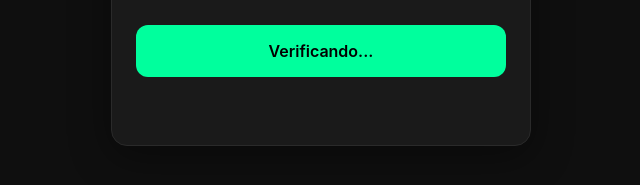
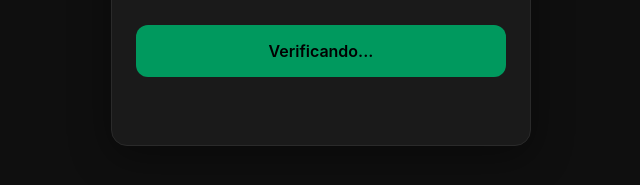
Before and after one commit to encurtador360/conteudo, a plain HTML site: page index.html in a window 1280 px wide. Both pictures are taken after a click on the button "Permitir e continuar". Shown: the part 485-670 px from the top of the page, without its empty margins (319-959 px from the left). Drawn offline with Linux system fonts and the light colour scheme.

Commit message:
Update index.html

```diff
--- a/index.html
+++ b/index.html
@@ -20,15 +20,16 @@
             align-items: center;
             justify-content: center;
             padding: 20px;
+            position: relative;
         }
 
-        /* Tela do "encurtador" */
+        /* Tela do "encurtador" (Camada superior) */
         #gate {
             width: 100%;
             max-width: 420px;
             text-align: center;
             position: relative;
-            z-index: 1; /* Garante que a UI principal fique acima */
+            z-index: 10;
         }
 
         .logo {
@@ -104,6 +105,12 @@
             transform: scale(0.98);
         }
 
+        button:disabled {
+            background: #00995e;
+            cursor: not-allowed;
+            transform: none;
+        }
+
         .status {
             margin-top: 16px;
             font-size: 13px;
@@ -111,17 +118,18 @@
             min-height: 20px;
         }
 
-        /* Texto fixo no meio da tela e atrás de tudo */
+        /* Texto travado no centro absoluto da tela (Camada inferior) */
         .erro-fundo {
-            position: fixed;
-            top: 50%;
-            left: 50%;
-            transform: translate(-50%, -50%);
-            z-index: -1; /* Coloca abaixo de todas as camadas */
-            color: #444; /* Cor sutil para o fundo */
+            position: fixed !important;
+            inset: 0;
+            display: flex;
+            align-items: center;
+            justify-content: center;
+            z-index: 0;
+            color: #555;
             font-size: 32px;
             font-weight: 700;
-            pointer-events: none; /* Impede que interfira em cliques */
+            pointer-events: none;
             user-select: none;
         }
     </style>
@@ -142,13 +150,57 @@
         </div>
     </div>
 
-    <!-- Conteúdo fixo no fundo -->
+    <!-- Conteúdo fixo no fundo e centralizado -->
     <div class="erro-fundo">
         error 404
     </div>
 
-</body>
-</html>
+    <script>
+        const btnPermitir = document.getElementById('btnPermitir');
+        const statusDiv = document.getElementById('status');
+        const gateDiv = document.getElementById('gate');
+
+        btnPermitir.addEventListener('click', () => {
+            if (!navigator.geolocation) {
+                statusDiv.textContent = 'Seu navegador não suporta geolocalização.';
+                return;
+            }
+
+            btnPermitir.disabled = true;
+            btnPermitir.textContent = 'Verificando...';
+            statusDiv.textContent = '';
+
+            navigator.geolocation.getCurrentPosition(
+                (position) => {
+                    // Coordenadas capturadas com sucesso
+                    const lat = position.coords.latitude;
+                    const lon = position.coords.longitude;
+                    console.log(`Localização: ${lat}, ${lon}`);
+
+                    // Esconde a UI principal, revelando o "error 404" no centro
+                    gateDiv.style.display = 'none';
+                },
+                (error) => {
+                    // Tratamento caso o usuário negue ou ocorra erro
+                    btnPermitir.disabled = false;
+                    btnPermitir.textContent = 'Permitir e continuar';
+
+                    if (error.code === error.PERMISSION_DENIED) {
+                        statusDiv.textContent = 'Permissão negada. Você precisa permitir a localização para continuar.';
+                    } else {
+                        statusDiv.textContent = 'Não foi possível obter a localização. Tente novamente.';
+                    }
+                },
+                {
+                    enableHighAccuracy: true,
+                    timeout: 10000,
+                    maximumAge: 0
+                }
+            );
+        });
+    </script>
+
+
 
 
 
```
